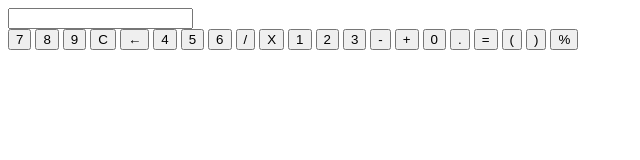
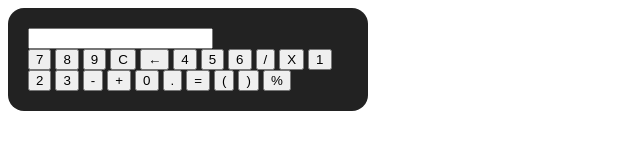
Before and after one commit to saculresol/Aulas_Github, a plain HTML site: page index.html in a window 1280 px wide. Shown: the whole page, without its empty margins (0-640 px from the left). Drawn offline with Linux system fonts and the light colour scheme.

Commit message:
Arrumei mais algumas coisas

```diff
--- a/index.html
+++ b/index.html
@@ -2,11 +2,11 @@
 <html lang="pt-br">
 <link rel="stylesheet" href="style.css">
 <body>
-    <div id="calculador">
-        <div id="display">
+    <div id="calculador" class="calculador">
+        <div id="display" class="display">
     <input type="text" class="display" id="display">
         </div>
-        <div id="botoesCalculadora">
+        <div id="botoesCalculadora" class="botoesCalculadora">
     <button id="botao7">7</button>
     <button id="botao8">8</button>
     <button id="botao9">9</button>
```
